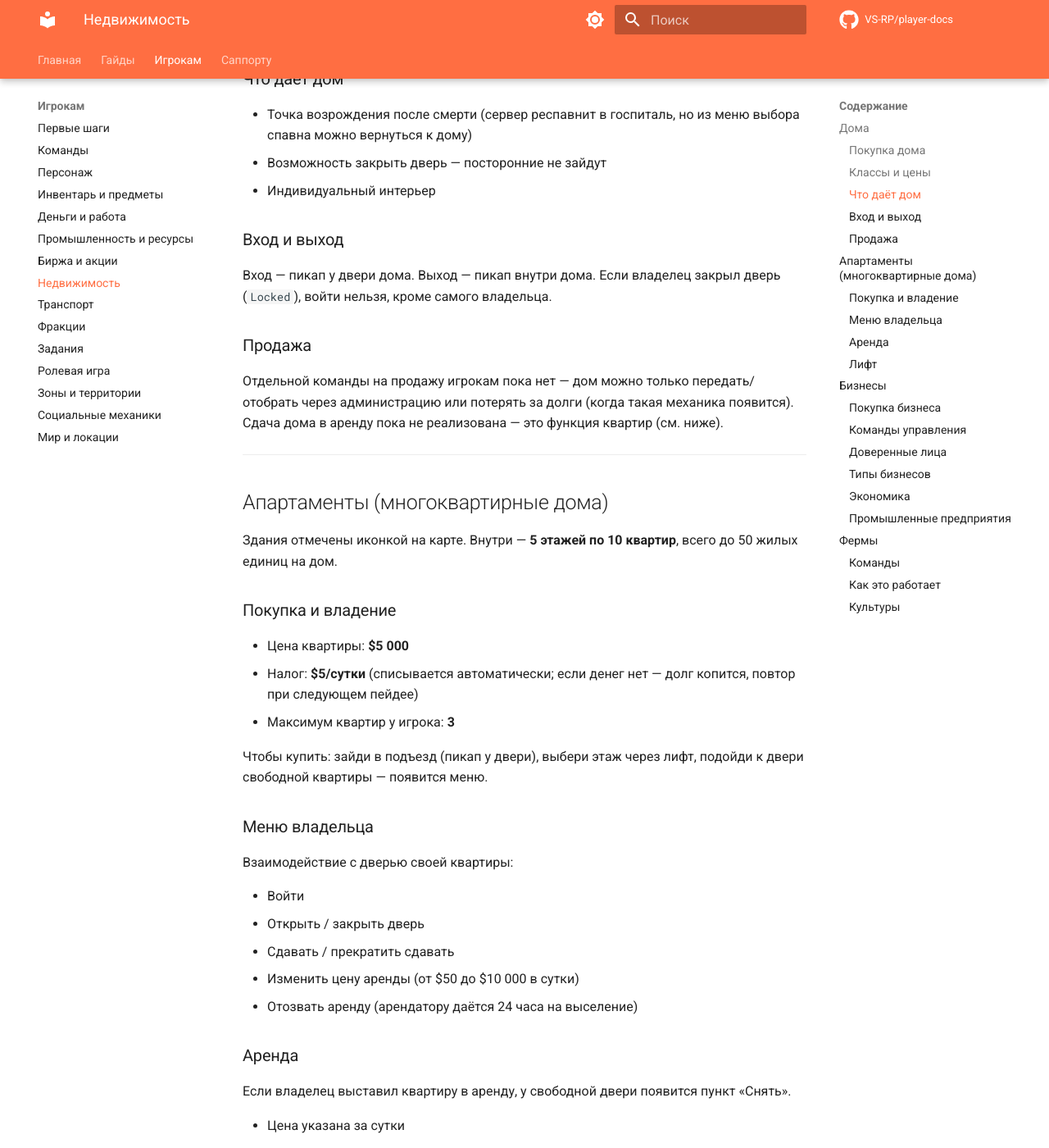
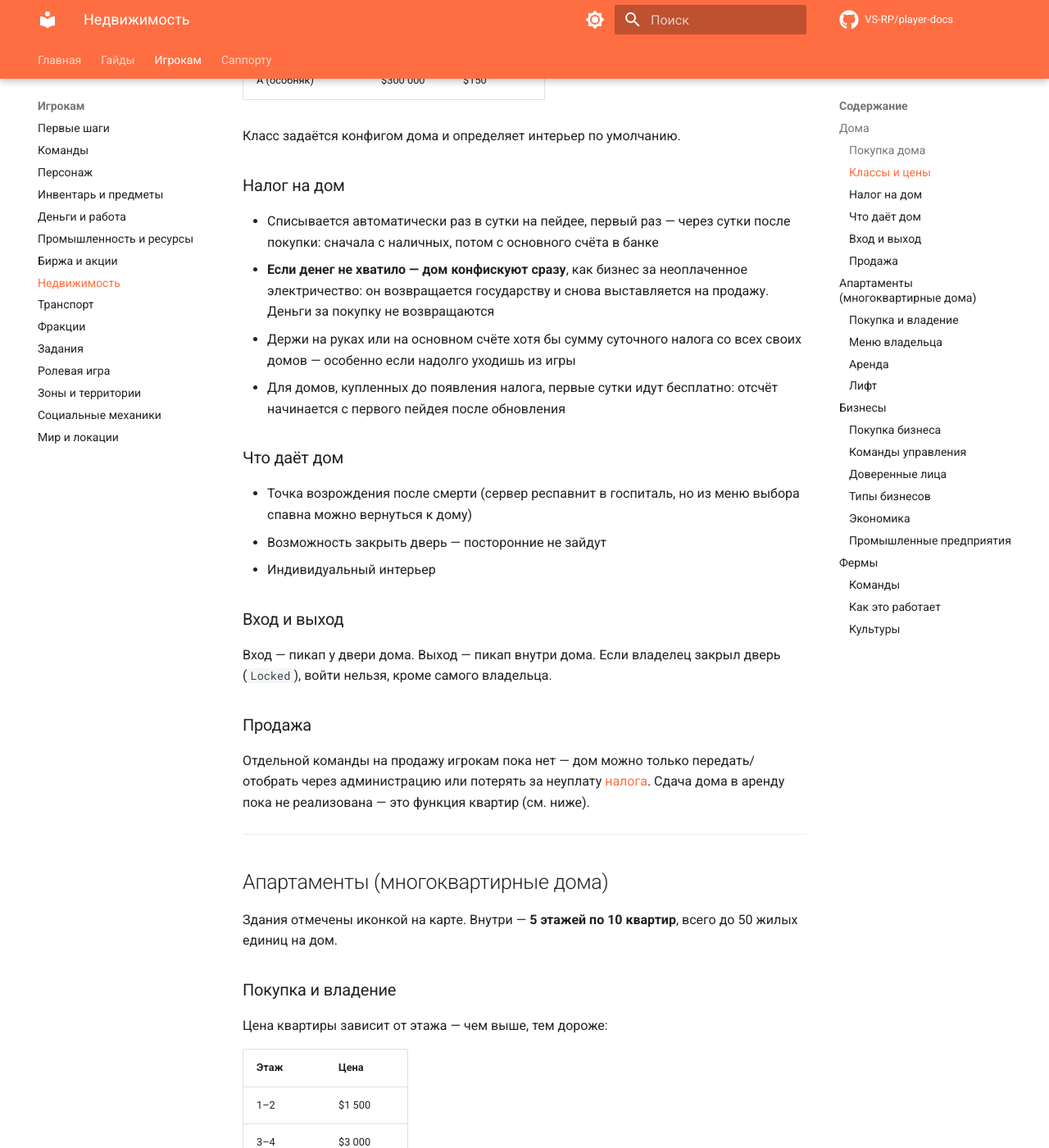
Before and after one commit to VS-RP/player-docs, an MkDocs documentation site: the page built from docs/player/property.md, in a window 1280 px wide and 1400 px high, scrolled down 889 px. Shown: the whole window at 82% size. Built offline with MkDocs 1.6.1 and Material for MkDocs 9.7.7, drawn with Linux system fonts in a browser that asks for light colours; comment, search, counter and statistics services are not loaded; some of the changed text lies outside the part shown.

Commit message:
Update property and inventory documentation: clarify house limit, tax system, and accessory pricing

```diff
--- a/docs/player/property.md
+++ b/docs/player/property.md
@@ -11,19 +11,33 @@
 
 Подойди к пикапу у входа, подбери его (Alt/Ctrl) — появится меню с ценой и характеристиками. Нажми «Купить».
 
-- Максимум домов у одного игрока: **10**
-- Оплата — наличные, разовая покупка (ежемесячного налога у домов нет)
+- Максимум домов у одного игрока: **3**. Если у тебя их уже больше (лимит раньше был 10), дома
+  остаются за тобой — просто купить новый не получится, пока не станет меньше трёх
+- Оплата покупки — наличные, разово
+- Налог — каждые сутки, около 0,05% цены дома (см. таблицу ниже)
 
 ### Классы и цены
 
-| Класс | Цена |
-|-------|------|
-| D | $15 000 |
-| C | $40 000 |
-| B | $120 000 |
-| A (особняк) | $300 000 |
+| Класс | Цена | Налог в сутки |
+|-------|------|---------------|
+| Малый (без класса) | $6 000 | $3 |
+| D | $15 000 | $8 |
+| C | $40 000 | $20 |
+| B | $120 000 | $60 |
+| A (особняк) | $300 000 | $150 |
 
 Класс задаётся конфигом дома и определяет интерьер по умолчанию.
+
+### Налог на дом
+
+- Списывается автоматически раз в сутки на пейдее, первый раз — через сутки после покупки: сначала
+  с наличных, потом с основного счёта в банке
+- **Если денег не хватило — дом конфискуют сразу**, как бизнес за неоплаченное электричество: он
+  возвращается государству и снова выставляется на продажу. Деньги за покупку не возвращаются
+- Держи на руках или на основном счёте хотя бы сумму суточного налога со всех своих домов —
+  особенно если надолго уходишь из игры
+- Для домов, купленных до появления налога, первые сутки идут бесплатно: отсчёт начинается с первого
+  пейдея после обновления
 
 ### Что даёт дом
 
@@ -37,7 +51,7 @@
 
 ### Продажа
 
-Отдельной команды на продажу игрокам пока нет — дом можно только передать/отобрать через администрацию или потерять за долги (когда такая механика появится). Сдача дома в аренду пока не реализована — это функция квартир (см. ниже).
+Отдельной команды на продажу игрокам пока нет — дом можно только передать/отобрать через администрацию или потерять за неуплату [налога](#налог-на-дом). Сдача дома в аренду пока не реализована — это функция квартир (см. ниже).
 
 ---
 
@@ -47,8 +61,15 @@
 
 ### Покупка и владение
 
-- Цена квартиры: **$5 000**
-- Налог: **$5/сутки** (списывается автоматически; если денег нет — долг копится, повтор при следующем пейдее)
+Цена квартиры зависит от этажа — чем выше, тем дороже:
+
+| Этаж | Цена |
+|------|------|
+| 1–2 | $1 500 |
+| 3–4 | $3 000 |
+| 5 | $4 500 |
+
+- Налог: **$5/сутки** (списывается автоматически; если денег нет — повтор при следующем пейдее)
 - Максимум квартир у игрока: **3**
 
 Чтобы купить: зайди в подъезд (пикап у двери), выбери этаж через лифт, подойди к двери свободной квартиры — появится меню.
@@ -60,15 +81,17 @@
 - Войти
 - Открыть / закрыть дверь
 - Сдавать / прекратить сдавать
-- Изменить цену аренды (от $50 до $10 000 в сутки)
+- Изменить цену аренды (от $5 до $60 в сутки)
 - Отозвать аренду (арендатору даётся 24 часа на выселение)
 
 ### Аренда
 
 Если владелец выставил квартиру в аренду, у свободной двери появится пункт «Снять».
 
-- Цена указана за сутки
+- Цена указана за сутки, от $5 до $60
 - Списание автоматическое каждые 24 часа
+- Если квартиру сдали по цене вне этих границ (до их появления), при ближайшем продлении цена
+  сама подтянется к ближайшей границе: $500 станут $60
 - Если денег не хватило — договор разрывается, арендатор выселен
 - Владелец получает деньги онлайн (сразу в карман) или в оффлайне (на счёт)
 - Арендатор может сам «Отказаться от аренды» в любой момент
```
Also changed, not shown: docs/player/inventory.md (+17 -0 lines), docs/support/common-issues.md (+18 -0 lines).
